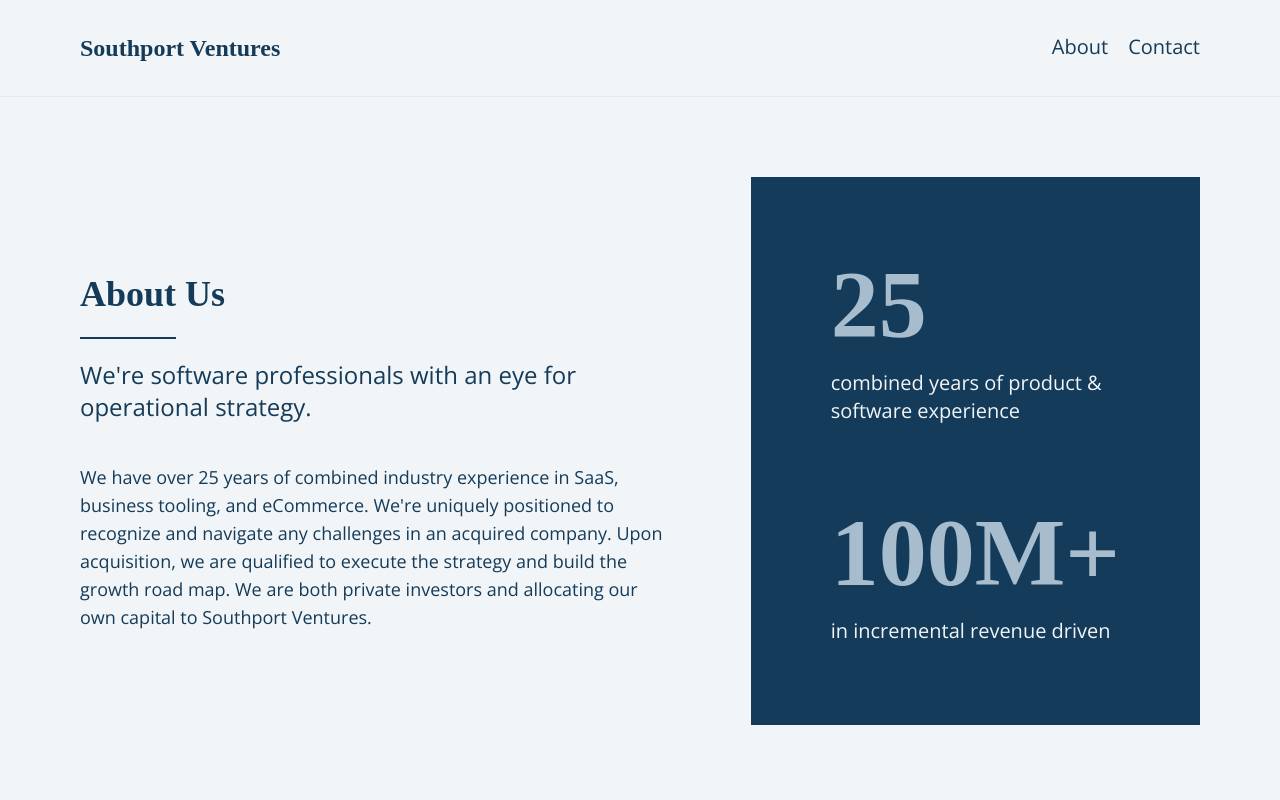
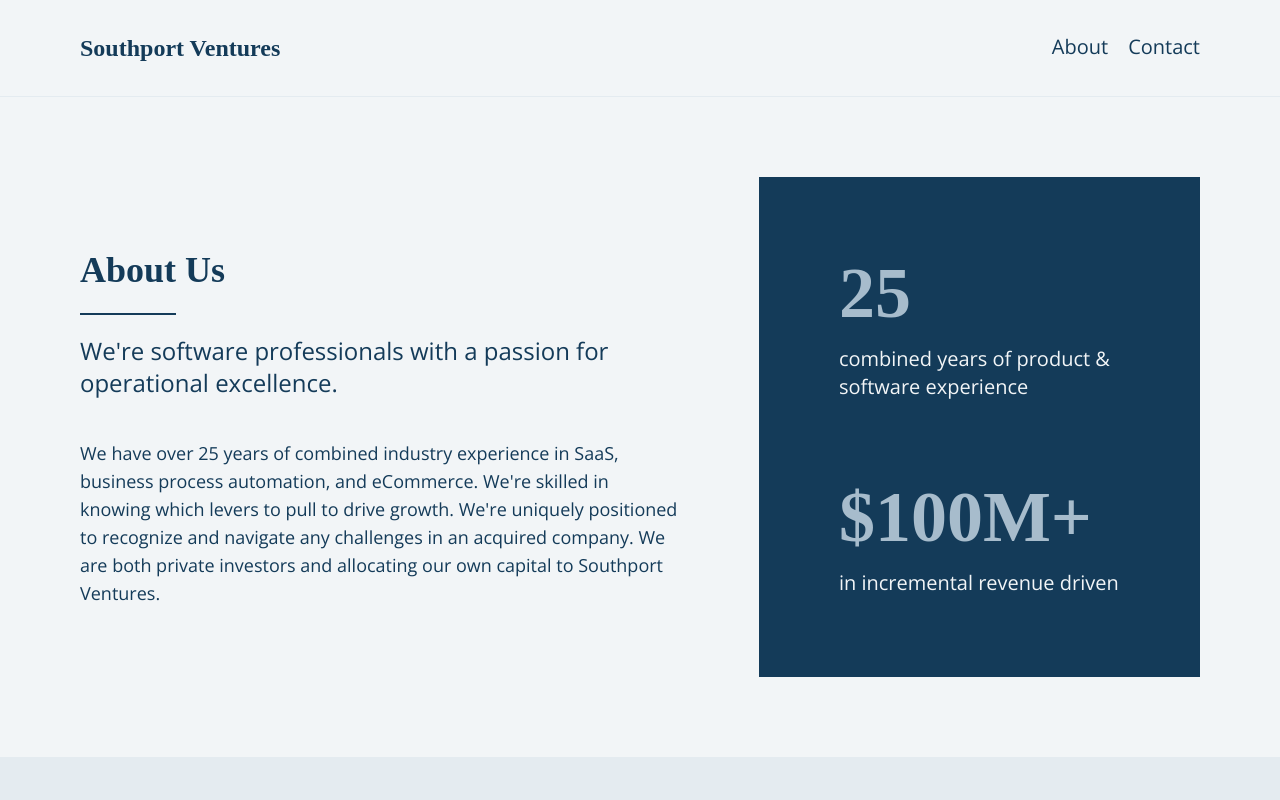
Before and after one commit to southport-ventures/website, a Gatsby site: page /about in a window 1280 px wide. Shown: the top 800 px of the page. Built offline with nearby package versions, Linux system fonts and the light colour scheme; Gatsby itself is replaced by a stand-in of ours; a web font is replaced by a local one.

Commit message:
Tweak about page copy

```diff
--- a/src/pages/about.js
+++ b/src/pages/about.js
@@ -14,18 +14,19 @@
           </h1>
           <span className="border-b-2 border-blue-700 w-24 my-5 block"></span>
           <p className="text-xl md:text-2xl mb-10">
-            We're software professionals with an eye for operational strategy.
+            We're software professionals with a passion for operational excellence.
           </p>
           <p className="md:text-lg">
-            We have over 25 years of combined industry experience in SaaS, business tooling, and eCommerce.
-            We're uniquely positioned to recognize and navigate any challenges in an acquired company. Upon acquisition, we are qualified to execute the strategy and build the growth road map.
+            We have over 25 years of combined industry experience in SaaS, business process automation, and eCommerce.
+            We're skilled in knowing which levers to pull to drive growth.
+            We're uniquely positioned to recognize and navigate any challenges in an acquired company.
             We are both private investors and allocating our own capital to Southport Ventures.
           </p>
         </div>
         <div className="w-100 md:w-6/12 lg:w-5/12 bg-blue-700 p-10 lg:p-20 md:ml-20">
-          <h2 className="text-6xl md:text-8xl text-blue-400">25</h2>
+          <h2 className="text-6xl md:text-7xl text-blue-400">25</h2>
           <p className="text-blue-100 text-xl pt-4">combined years of product & software experience</p>
-          <h2 className="text-6xl md:text-8xl text-blue-400 mt-20">100M+</h2>
+          <h2 className="text-6xl md:text-7xl text-blue-400 mt-20">$100M+</h2>
           <p className="text-blue-100 text-xl pt-4">in incremental revenue driven</p>
         </div>
       </div>
```
